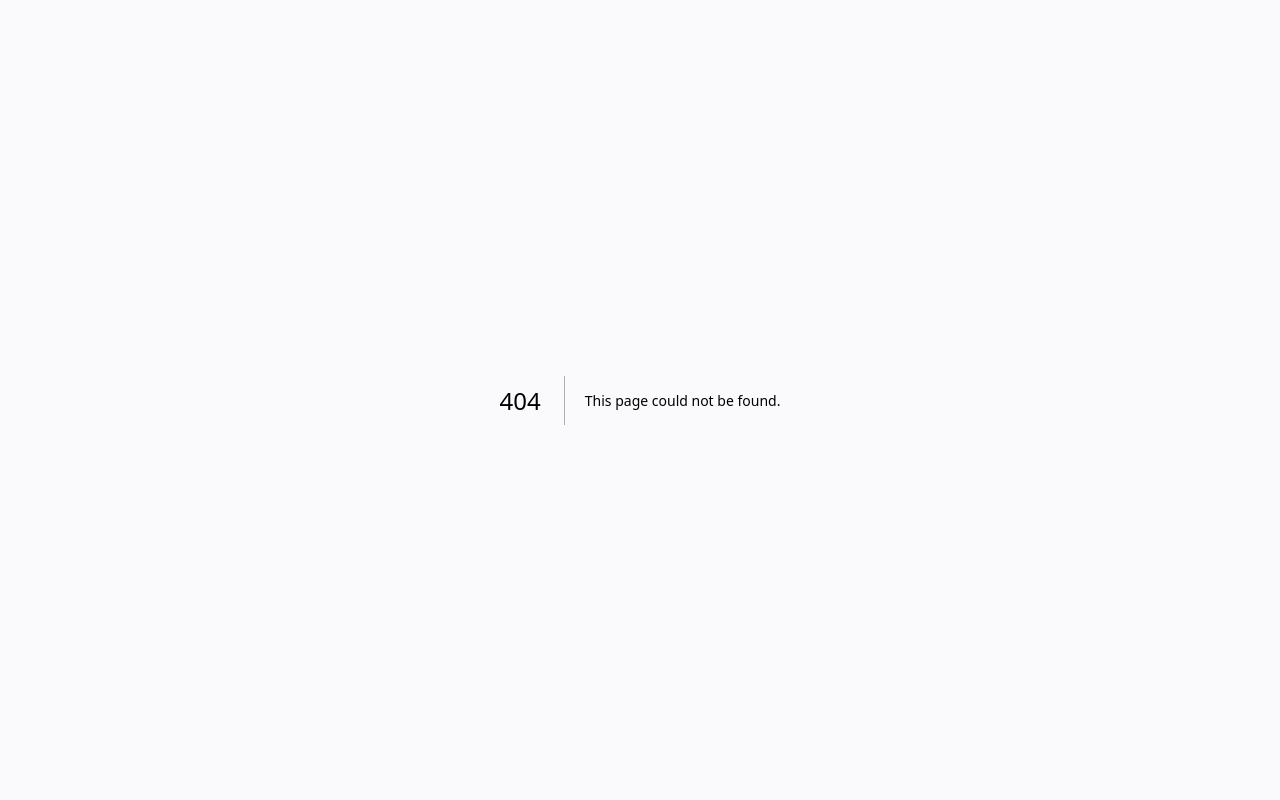
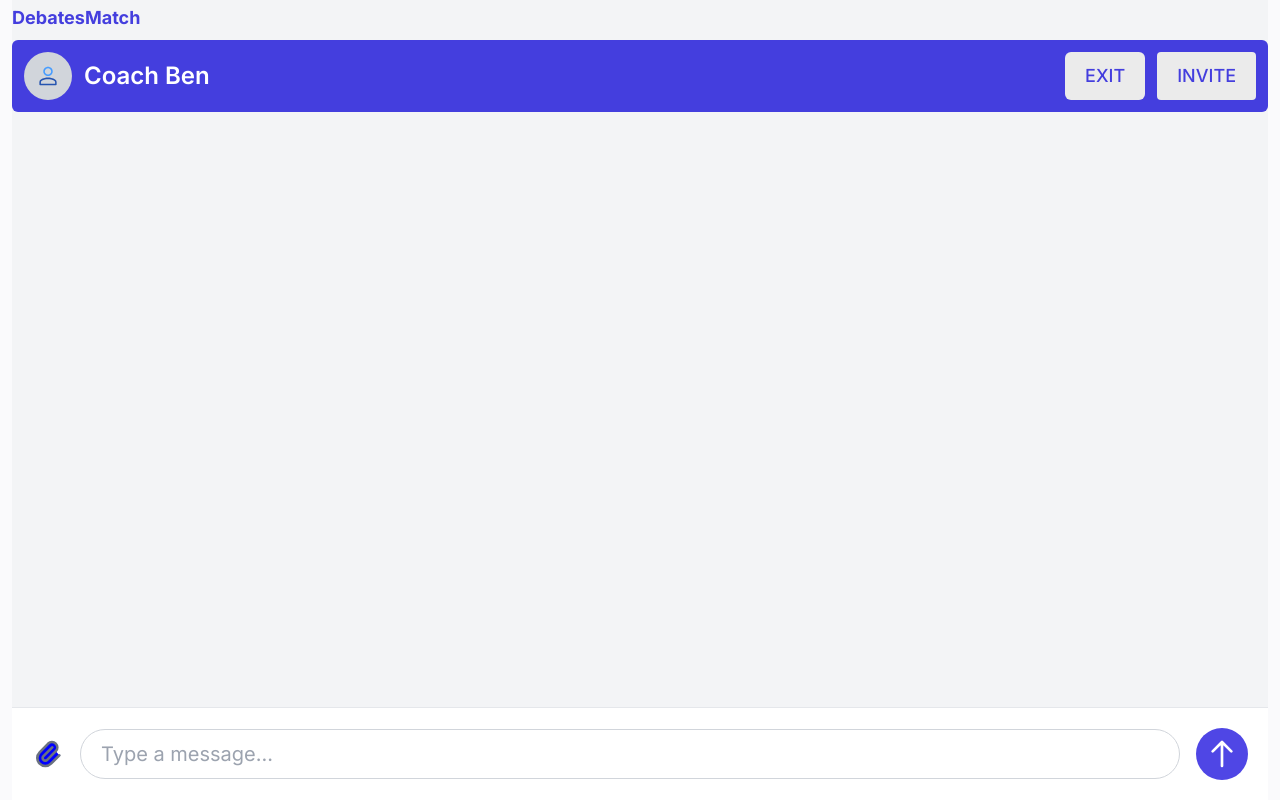
Before and after one commit to MatchGenius20/webapp, a Next.js app: page /consultNow in a window 1280 px wide. Before the commit this address had no page. Built offline with nearby package versions, Linux system fonts and the light colour scheme.

Commit message:
tiill consulation Window

```diff
--- /dev/null
+++ b/src/app/consultNow/page.tsx
@@ -0,0 +1,119 @@
+'use client'
+import Link from 'next/link';
+import React, { useState, useRef } from 'react';
+
+interface Message {
+  id: number;
+  text: string;
+  isOutgoing: boolean;
+  attachment?: File;
+}
+
+const ChatInterface: React.FC = () => {
+  const [messages, setMessages] = useState<Message[]>([]);
+  const [inputText, setInputText] = useState('');
+  const [attachment, setAttachment] = useState<File | null>(null);
+  const fileInputRef = useRef<HTMLInputElement>(null);
+
+  const handleSend = () => {
+    if (inputText.trim() || attachment) {
+      setMessages([...messages, {
+        id: Date.now(),
+        text: inputText,
+        isOutgoing: true,
+        attachment: attachment || undefined
+      }]);
+      setInputText('');
+      setAttachment(null);
+    }
+  };
+
+  const handleAttachment = (event: React.ChangeEvent<HTMLInputElement>) => {
+    const file = event.target.files?.[0];
+    if (file) {
+      setAttachment(file);
+    }
+  };
+
+  return (
+    <div className="flex flex-col h-screen bg-gray-100 md:ml-3 md:mr-3">
+        <div className='font-bold text-[#443EDE] mb-2 mt-1 lg:text-lg md:text-md sm:text-sm'>
+          <Link href={"/"}>
+          DebatesMatch
+          </Link>
+        </div>
+      <header className="bg-[#443EDE] md:rounded-md text-white p-1 sm:p-2 md:p-3 lg:p-3 flex justify-between items-center">
+        <div className="flex items-center">
+          <div className="w-8 h-8 sm:w-9 sm:h-9 md:w-10 md:h-10 lg:w-12 lg:h-12 bg-gray-300 rounded-full mr-2 sm:mr-3"><img src="/images/man2.svg" alt="" /></div>
+          <span className="text-base sm:text-lg md:text-xl lg:text-2xl font-semibold">Coach Ben</span>
+        </div>
+        <div className="space-x-1 sm:space-x-2 md:space-x-3">
+          <button className="text-[#443EDE] bg-[#EBEBEB] py-1 px-2 sm:py-1.5 sm:px-3 md:py-2 md:px-4 lg:py-2.5 lg:px-5 rounded-md text-xs sm:text-sm md:text-base lg:text-lg font-medium">
+            <Link href={"/dashboard/scheduleSession"}>
+            EXIT
+            </Link>
+            </button>
+          <button className=" text-[#443EDE] bg-[#EBEBEB] py-1 px-2 sm:py-1.5 sm:px-3 md:py-2 md:px-4 lg:py-2.5 lg:px-5 rounded text-xs sm:text-sm md:text-base lg:text-lg font-medium">INVITE</button>
+        </div>
+      </header>
+
+      <main className="flex-1 overflow-y-auto p-2 sm:p-3 md:p-4 lg:p-5 space-y-2 sm:space-y-3 md:space-y-4">
+        {messages.map((message) => (
+          <div key={message.id} className={`flex ${message.isOutgoing ? 'justify-end' : 'justify-start'}`}>
+            <div className={`inline-block max-w-[80%] sm:max-w-[75%] md:max-w-[70%] lg:max-w-[60%] ${
+              message.isOutgoing ? 'bg-indigo-600 text-white' : 'bg-white text-gray-800'
+            } px-3 py-2 sm:px-3.5 sm:py-2.5 md:px-4 md:py-3 lg:px-5 lg:py-3.5 rounded-lg text-sm sm:text-base md:text-lg lg:text-xl`}>
+              <p className="break-words">{message.text}</p>
+              {message.attachment && (
+                <div className="mt-1 sm:mt-1.5 md:mt-2 text-xs sm:text-sm md:text-base lg:text-lg">
+                  Attachment: {message.attachment.name}
+                </div>
+              )}
+            </div>
+          </div>
+        ))}
+      </main>
+
+      <footer className="bg-white p-2 sm:p-3 md:p-4 lg:p-5 border-t border-gray-200">
+        <div className="flex items-center space-x-2 sm:space-x-3 md:space-x-4">
+          <button
+            onClick={() => fileInputRef.current?.click()}
+            className="text-gray-500 hover:text-gray-700"
+          >
+            <svg xmlns="http://www.w3.org/2000/svg" className="h-5 w-5 sm:h-6 sm:w-6 md:h-7 md:w-7 lg:h-8 lg:w-8" fill="blue" viewBox="0 0 24 24" stroke="currentColor">
+              <path strokeLinecap="round" strokeLinejoin="round" strokeWidth={2} d="M15.172 7l-6.586 6.586a2 2 0 102.828 2.828l6.414-6.586a4 4 0 00-5.656-5.656l-6.415 6.585a6 6 0 108.486 8.486L20.5 13" />
+            </svg>
+          </button>
+          <input
+            ref={fileInputRef}
+            type="file"
+            onChange={handleAttachment}
+            className="hidden"
+          />
+          <input
+            type="text"
+            value={inputText}
+            onChange={(e) => setInputText(e.target.value)}
+            placeholder="Type a message..."
+            className="flex-1 border border-gray-300 rounded-full py-1 px-3 sm:py-1.5 sm:px-3.5 md:py-2 md:px-4 lg:py-2.5 lg:px-5 text-sm sm:text-base md:text-lg lg:text-xl focus:outline-none focus:ring-2 focus:ring-indigo-500"
+          />
+          <button
+            onClick={handleSend}
+            className="bg-indigo-600 hover:bg-indigo-700 text-white rounded-full p-1 sm:p-1.5 md:p-2 lg:p-2.5"
+          >
+            <svg xmlns="http://www.w3.org/2000/svg" className="h-5 w-5 sm:h-6 sm:w-6 md:h-7 md:w-7 lg:h-8 lg:w-8" fill="none" viewBox="0 0 24 24" stroke="currentColor">
+              <path strokeLinecap="round" strokeLinejoin="round" strokeWidth={2} d="M5 10l7-7m0 0l7 7m-7-7v18" />
+            </svg>
+          </button>
+        </div>
+        {attachment && (
+          <div className="mt-1 sm:mt-1.5 md:mt-2 lg:mt-2.5 text-xs sm:text-sm md:text-base lg:text-lg text-gray-600">
+            Attached: {attachment.name}
+          </div>
+        )}
+      </footer>
+    </div>
+  );
+};
+
+export default ChatInterface;
--- a/src/app/dashboard/scheduleSession/page.tsx
+++ b/src/app/dashboard/scheduleSession/page.tsx
@@ -1,5 +1,6 @@
 import PrimaryButton from '@/components/PrimaryButton'
 import Image from 'next/image'
+import Link from 'next/link'
 import React from 'react'
 
 const ScheduleSession: React.FC = () => {
@@ -7,12 +8,13 @@ const ScheduleSession: React.FC = () => {
     <div className="p-8">
       <div className="flex justify-between items-center mb-4">
         <h2 className="text-2xl font-bold">Calendar View</h2>
+        <Link href={"/consultNow"}>
         <PrimaryButton text='Consult Now'/>
+        </Link>
       </div>
-      <div className="flex justify-center items-center" style={{ height: 600 }}>
+      <div className="flex justify-center items-center mt-8">
         <div className="border border-gray-300 rounded-lg p-4">
-          <p className="text-center text-gray-500">Image Placeholder</p>
-          <Image src={"/images/calender.png"} height={400} width={640} alt="Calendar" className="w-full h-auto rounded-lg"/>
+          <Image src={"/images/calender.png"} height={400} width={880} alt="Calendar" className="w-full h-auto rounded-lg"/>
         </div>
       </div>
     </div>
```
